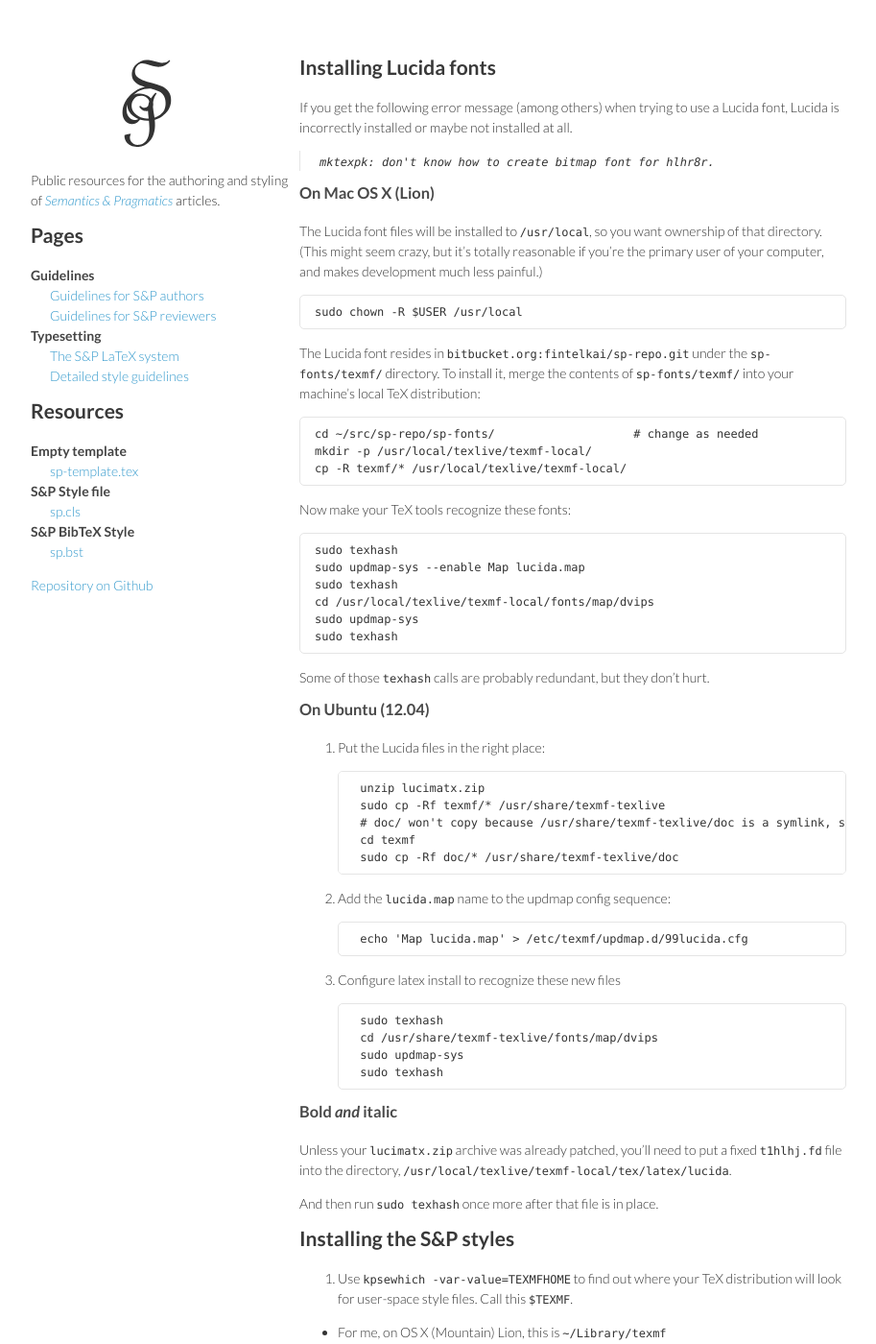
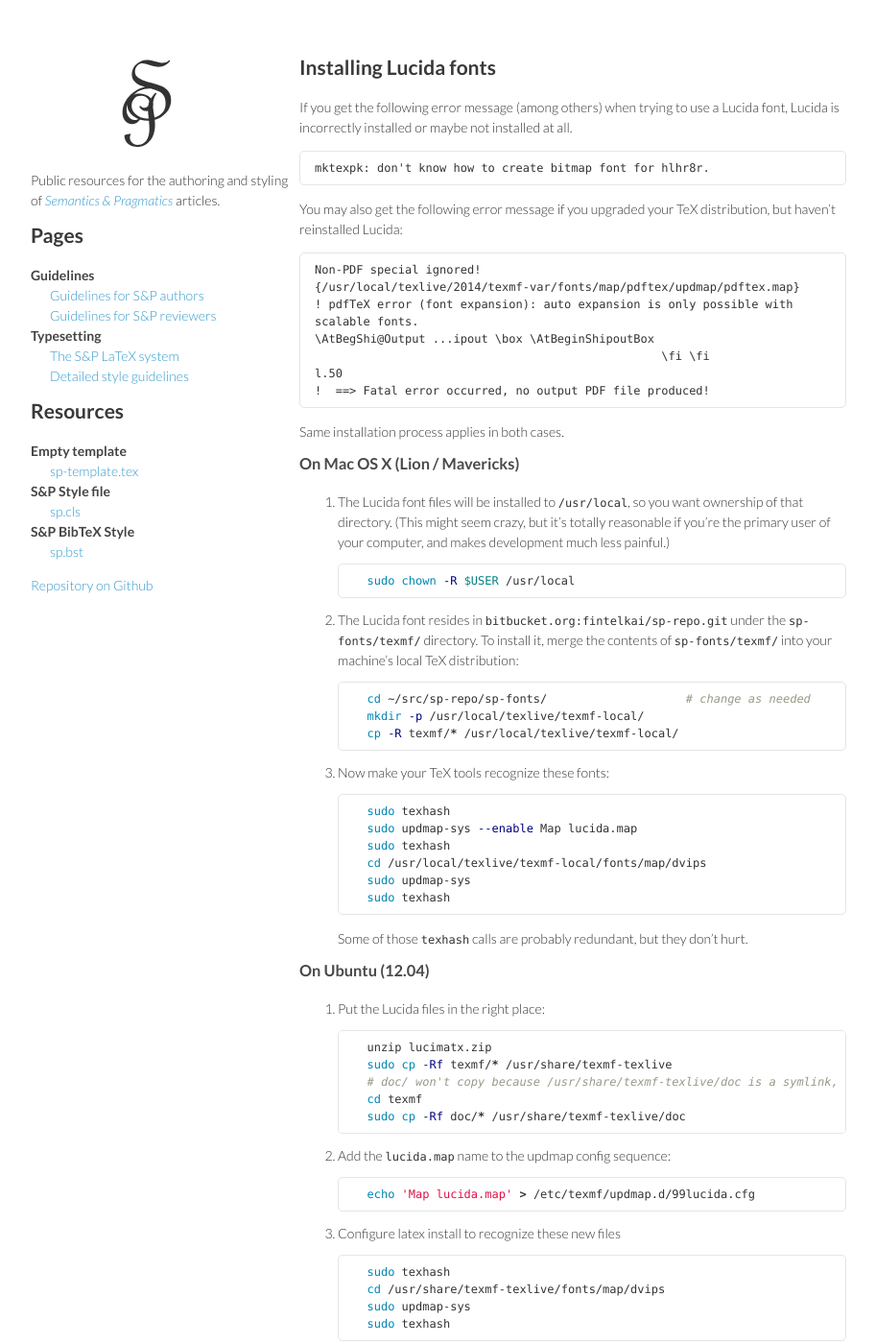
Before and after one commit to semprag/semprag.github.io, a Jekyll site: the page built from lucida.md, in a window 1280 px wide and 1400 px high. Shown: the whole window at 96% size, without its empty margins (178-1091 px from the left). Built offline with Jekyll 4.4.1, drawn with Linux system fonts in a browser that asks for light colours; some of the changed text lies outside the part shown.

Commit message:
Add another common Lucida error and number Mac Lucida install steps

````diff
--- a/lucida.md
+++ b/lucida.md
@@ -7,66 +7,82 @@ title: "Lucida installation"
 
 If you get the following error message (among others) when trying to use a Lucida font, Lucida is incorrectly installed or maybe not installed at all.
 
-> `mktexpk: don't know how to create bitmap font for hlhr8r.`
+    mktexpk: don't know how to create bitmap font for hlhr8r.
+
+You may also get the following error message if you upgraded your TeX distribution, but haven't reinstalled Lucida:
+
+    Non-PDF special ignored!
+    {/usr/local/texlive/2014/texmf-var/fonts/map/pdftex/updmap/pdftex.map}
+    ! pdfTeX error (font expansion): auto expansion is only possible with
+    scalable fonts.
+    \AtBegShi@Output ...ipout \box \AtBeginShipoutBox
+                                                      \fi \fi
+    l.50
+    !  ==> Fatal error occurred, no output PDF file produced!
+
+Same installation process applies in both cases.
 
 
-### On Mac OS X (Lion)
+### On Mac OS X (Lion / Mavericks)
 
-The Lucida font files will be installed to `/usr/local`, so you want ownership
+1. The Lucida font files will be installed to `/usr/local`, so you want ownership
 of that directory. (This might seem crazy, but it's totally reasonable if
 you're the primary user of your computer, and makes development much less painful.)
-
-    sudo chown -R $USER /usr/local
-
-The Lucida font resides in `bitbucket.org:fintelkai/sp-repo.git` under the
+  ```bash
+  sudo chown -R $USER /usr/local
+  ```
+2. The Lucida font resides in `bitbucket.org:fintelkai/sp-repo.git` under the
 `sp-fonts/texmf/` directory. To install it, merge the contents of `sp-fonts/texmf/`
 into your machine's local TeX distribution:
-
-    cd ~/src/sp-repo/sp-fonts/                    # change as needed
-    mkdir -p /usr/local/texlive/texmf-local/
-    cp -R texmf/* /usr/local/texlive/texmf-local/
-
-Now make your TeX tools recognize these fonts:
-
-    sudo texhash
-    sudo updmap-sys --enable Map lucida.map
-    sudo texhash
-    cd /usr/local/texlive/texmf-local/fonts/map/dvips
-    sudo updmap-sys
-    sudo texhash
-
-Some of those `texhash` calls are probably redundant, but they don't hurt.
+  ```bash
+  cd ~/src/sp-repo/sp-fonts/                    # change as needed
+  mkdir -p /usr/local/texlive/texmf-local/
+  cp -R texmf/* /usr/local/texlive/texmf-local/
+  ```
+3. Now make your TeX tools recognize these fonts:
+  ```bash
+  sudo texhash
+  sudo updmap-sys --enable Map lucida.map
+  sudo texhash
+  cd /usr/local/texlive/texmf-local/fonts/map/dvips
+  sudo updmap-sys
+  sudo texhash
+  ```
+  Some of those `texhash` calls are probably redundant, but they don't hurt.
 
 
 ### On Ubuntu (12.04)
 
 1. Put the Lucida files in the right place:
-
-        unzip lucimatx.zip
-        sudo cp -Rf texmf/* /usr/share/texmf-texlive
-        # doc/ won't copy because /usr/share/texmf-texlive/doc is a symlink, so:
-        cd texmf
-        sudo cp -Rf doc/* /usr/share/texmf-texlive/doc
-
+  ```bash
+  unzip lucimatx.zip
+  sudo cp -Rf texmf/* /usr/share/texmf-texlive
+  # doc/ won't copy because /usr/share/texmf-texlive/doc is a symlink, so:
+  cd texmf
+  sudo cp -Rf doc/* /usr/share/texmf-texlive/doc
+  ```
 2. Add the `lucida.map` name to the updmap config sequence:
-
-        echo 'Map lucida.map' > /etc/texmf/updmap.d/99lucida.cfg
-
+  ```bash
+  echo 'Map lucida.map' > /etc/texmf/updmap.d/99lucida.cfg
+  ```
 3. Configure latex install to recognize these new files
-
-        sudo texhash
-        cd /usr/share/texmf-texlive/fonts/map/dvips
-        sudo updmap-sys
-        sudo texhash
+  ```bash
+  sudo texhash
+  cd /usr/share/texmf-texlive/fonts/map/dvips
+  sudo updmap-sys
+  sudo texhash
+  ```
 
 
 ### Bold *and* italic
 
 Unless your `lucimatx.zip` archive was already patched, you'll need to put a
-fixed `t1hlhj.fd` file into the directory,
-`/usr/local/texlive/texmf-local/tex/latex/lucida`.
+fixed `t1hlhj.fd` file into the directory
+`/usr/local/texlive/texmf-local/tex/latex/lucida` and then run `sudo texhash`
+once more after that file is in place.
 
-And then run `sudo texhash` once more after that file is in place.
+Luckily, if you're installed from the `bitbucket.org:fintelkai/sp-repo.git`
+repository, that file is already patched, and no further steps are necessary.
 
 
 ## Installing the S&P styles
````
